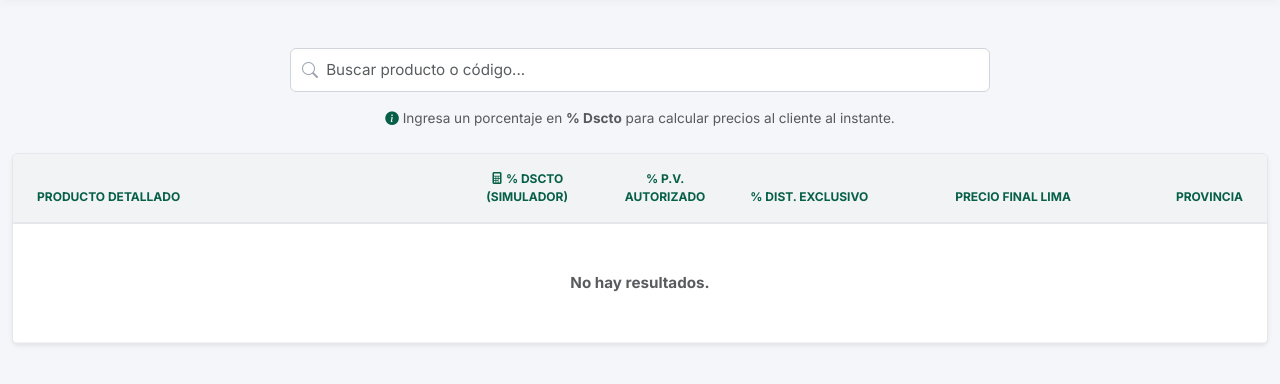
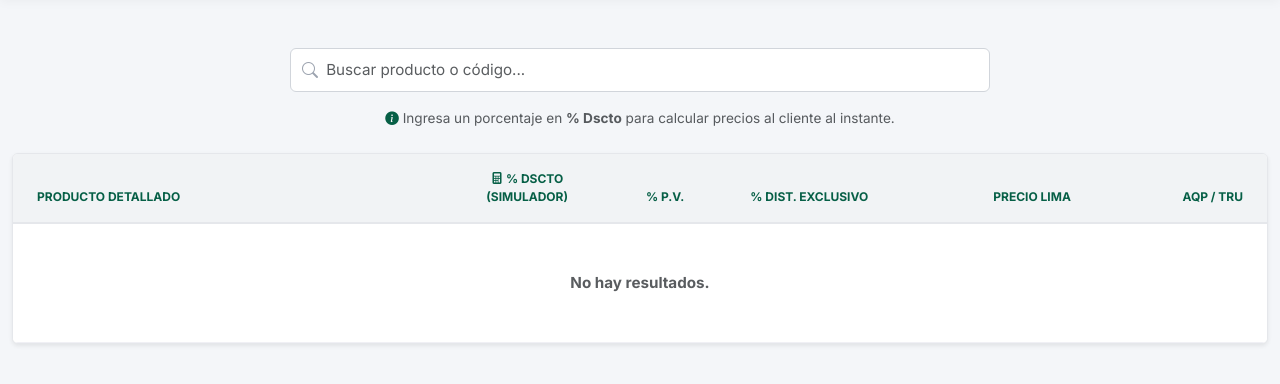
Before and after one commit to GrupoLinrosInterinsumos/gli_precios, a Flask app: page /vendedor in a window 1280 px wide. Shown: the part 55-439 px from the top of the page. Run offline with Flask 3, Linux system fonts and the light colour scheme; the visitor is signed in with stand-in values (Sample User, id 1); data comes from the database, SQL or seed files in the repository; data that the repository does not hold is empty.

Commit message:
Update index_vendedor.html

```diff
--- a/templates/index_vendedor.html
+++ b/templates/index_vendedor.html
@@ -86,10 +86,10 @@
                     <tr>
                         <th style="width: 35%; padding-left: 1.5rem; text-align: left;">Producto Detallado</th>
                         <th class="text-center" style="width: 12%;"><i class="bi bi-calculator-fill"></i> % Dscto (Simulador)</th>
-                        <th class="text-center" style="width: 10%;">% P.V. Autorizado</th>
+                        <th class="text-center" style="width: 10%;">% P.V.</th>
                         <th class="text-center" style="width: 13%;">% Dist. Exclusivo</th>
-                        <th class="text-end" style="width: 15%;">Precio Final Lima</th>
-                        <th class="text-end" style="width: 15%; padding-right: 1.5rem;">Provincia</th>
+                        <th class="text-end" style="width: 15%;">Precio Lima</th>
+                        <th class="text-end" style="width: 15%; padding-right: 1.5rem;">AQP / TRU</th>
                     </tr>
                 </thead>
                 <tbody id="tablaResultados"></tbody>
```
